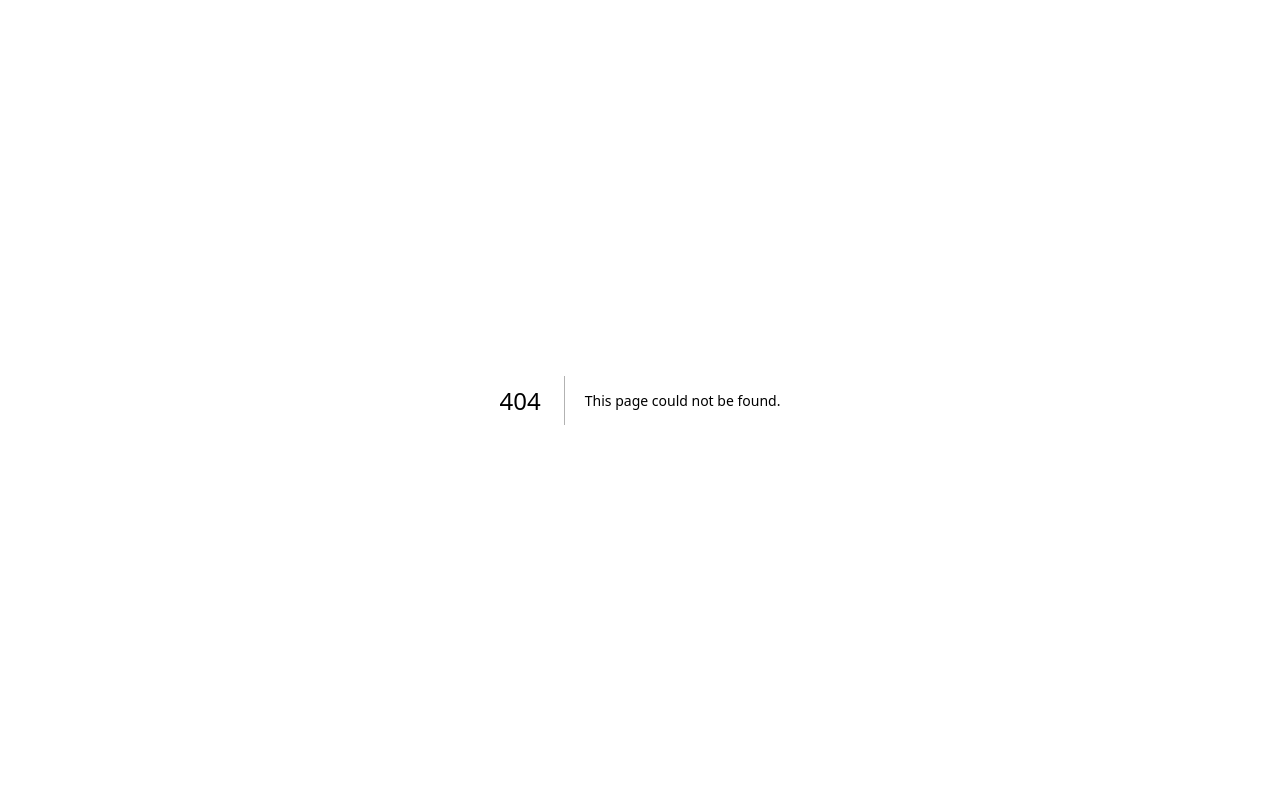
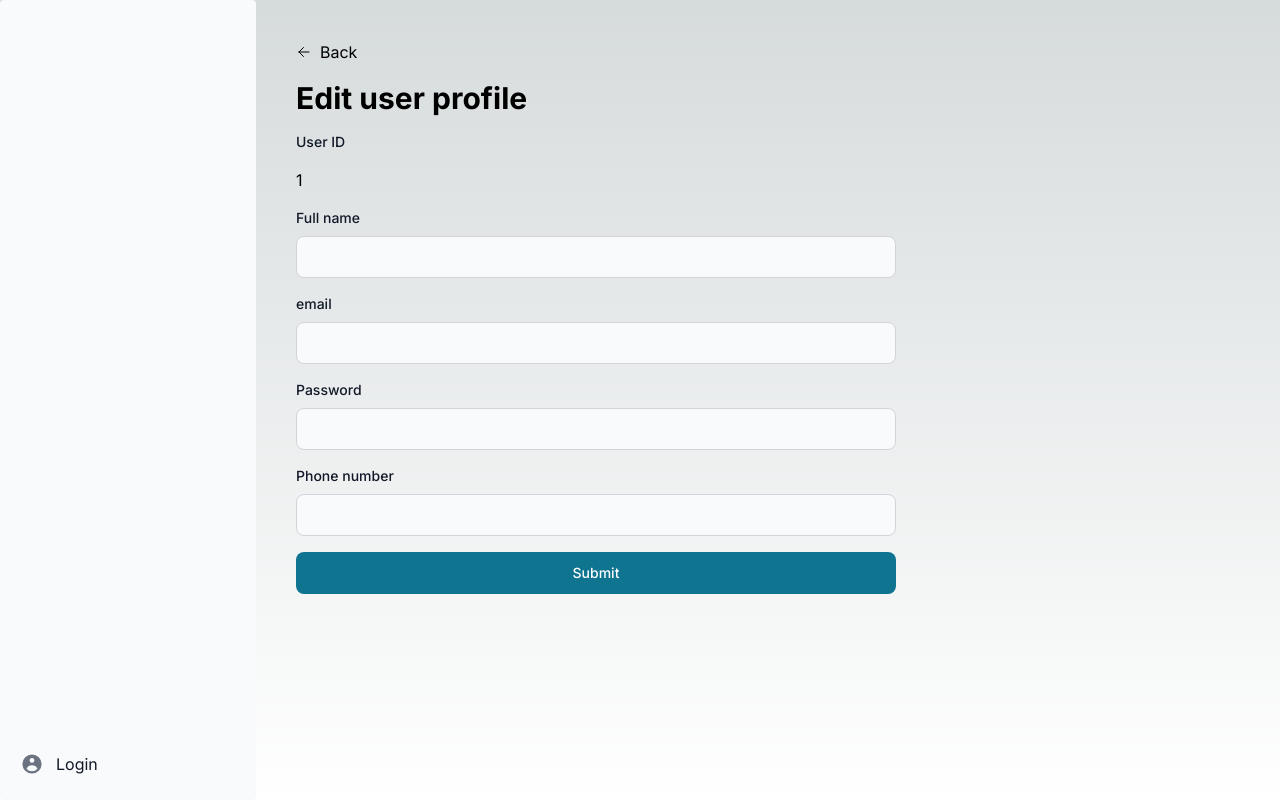
Before and after one commit to SWP391-FIGY/front-end-admin, a Next.js app: page /profile/edit/1 in a window 1280 px wide. Before the commit this address had no page. Built offline with nearby package versions, Linux system fonts and the light colour scheme; no server answers.

Commit message:
added profile edit page

```diff
--- /dev/null
+++ b/src/app/profile/edit/[id]/page.jsx
@@ -0,0 +1,199 @@
+"use client";
+import {
+  Button,
+  Label,
+  Select,
+  TextInput,
+  Datepicker,
+  Spinner,
+} from "flowbite-react";
+import { useFormik } from "formik";
+import * as Yup from "yup";
+import { usePathname, useRouter } from "next/navigation";
+import { useEffect, useState } from "react";
+import Link from "next/link";
+import { HiOutlineArrowSmallLeft } from "react-icons/hi2";
+import { message } from "antd";
+import { HiPlus } from "react-icons/hi";
+import moment from "moment/moment";
+import axios from "axios";
+import { API } from "@/constants";
+import { useParams } from "next/navigation";
+import useAxios from "@/hooks/useFetch";
+import { getUserInfo } from "@/helper";
+import { userRoleEnums } from "../../index/userInfo";
+
+const { default: PageLayout } = require("@/layout/pageLayout");
+
+const ProfileEditPage = () => {
+  const router = useRouter();
+  const [spinner, setSpinner] = useState(false);
+  const params = useParams();
+  const userId = parseInt(params.id, 10);
+
+  //Handle user role
+  const user = getUserInfo();
+  const disabledRole = !user || userRoleEnums[user.role] != "Admin";
+
+  //Fetch old user data
+  const {
+    response: userResponse,
+    loading: userLoading,
+    error: userError,
+  } = useAxios({
+    method: "get",
+    url: `${API}/user/?filter=ID%20eq%20${userId}`,
+  });
+
+  //Fetch old data to form
+  useEffect(() => {
+    if (userResponse) {
+      console.log(userResponse);
+      formik.setValues({
+        ...userResponse[0],
+      });
+    }
+  }, [userResponse]);
+
+  const phoneRegExp = /(84|0[3|5|7|8|9])+([0-9]{8})\b/g;
+  const emailRegExp =
+    /^[a-zA-Z0-9.!#$%&'*+/=?^_`{|}~-]+@[a-zA-Z0-9](?:[a-zA-Z0-9-]{0,61}[a-zA-Z0-9])?(?:\.[a-zA-Z0-9](?:[a-zA-Z0-9-]{0,61}[a-zA-Z0-9])?)*$/gim;
+  const formik = useFormik({
+    initialValues: {
+      Id: userId,
+      name: "",
+      email: "",
+      password: "",
+      phoneNumber: "",
+      firebaseID: "",
+      role: 1,
+      status: 1,
+    },
+    validationSchema: Yup.object({
+      name: Yup.string().required("Required"),
+      email: Yup.string()
+        .matches(emailRegExp, "Email is not valid")
+        .required("Required"),
+      password: Yup.string().required("Required"),
+      phoneNumber: Yup.string()
+        .matches(phoneRegExp, "Phone number is not valid")
+        .required("Required"),
+      role: Yup.number().required("Required"),
+      status: Yup.number().required("Required"),
+    }),
+    onSubmit: (values) => {
+      setSpinner(true);
+      const payloadData = {
+        data: values,
+      };
+      console.log("submit data", payloadData.data);
+      axios
+        .put(`${API}/user/${userId}`, payloadData.data)
+        .then((response) => {
+          setSpinner(false);
+          formik.resetForm();
+          message.success("Update user success");
+          router.back();
+        })
+        .catch((error) => {
+          message.error("An error occurred");
+          setSpinner(false);
+          console.log("An error occurred:", error.response);
+        });
+    },
+  });
+
+  return (
+    <PageLayout>
+      <div className="w-full p-10 flex flex-col gap-4 h-[100vh] overflow-y-scroll">
+        <div className="flex flex-col justify-between gap-4">
+        <Link href="#" onClick={() => router.back()} className="flex flex-row gap-2 cursor-pointer">
+            {<HiOutlineArrowSmallLeft className="self-center" />} Back
+        </Link>
+          <h2 className="text-3xl font-bold">Edit user profile</h2>
+        </div>
+        <form
+          onSubmit={formik.handleSubmit}
+          className="flex flex-col gap-4 w-[600px]"
+        >
+          <Label value="User ID" />
+          <div>{formik.values.Id}</div>
+          <div className="flex flex-col gap-2">
+            <Label htmlFor="name" value="Full name" />
+            <TextInput
+              id="name"
+              type="text"
+              onChange={formik.handleChange}
+              onBlur={formik.handleBlur}
+              value={formik.values.name}
+            />
+            {formik.touched.name && formik.errors.name ? (
+              <div className="text-xs text-red-600 dark:text-red-400">
+                {formik.errors.name}
+              </div>
+            ) : null}
+          </div>
+          <div className="flex flex-col gap-2">
+            <Label htmlFor="email" value="email" />
+            <TextInput
+              id="email"
+              type="text"
+              onChange={formik.handleChange}
+              onBlur={formik.handleBlur}
+              value={formik.values.email}
+            />
+            {formik.touched.email && formik.errors.email ? (
+              <div className="text-xs text-red-600 dark:text-red-400">
+                {formik.errors.email}
+              </div>
+            ) : null}
+          </div>
+          <div className="flex flex-col gap-2">
+            <Label htmlFor="Password" value="Password" />
+            <TextInput
+              id="password"
+              type="password"
+              onChange={formik.handleChange}
+              onBlur={formik.handleBlur}
+              value={formik.values.password}
+            />
+            {formik.touched.password && formik.errors.password ? (
+              <div className="text-xs text-red-600 dark:text-red-400">
+                {formik.errors.password}
+              </div>
+            ) : null}
+          </div>
+
+          <div className="flex flex-col gap-2">
+            <Label htmlFor="phoneNumber" value="Phone number" />
+            <TextInput
+              id="phoneNumber"
+              type="text"
+              onChange={formik.handleChange}
+              onBlur={formik.handleBlur}
+              value={formik.values.phoneNumber}
+            />
+            {formik.touched.phoneNumber && formik.errors.phoneNumber ? (
+              <div className="text-xs text-red-600 dark:text-red-400">
+                {formik.errors.phoneNumber}
+              </div>
+            ) : null}
+          </div>
+
+          <Button type="submit">
+            {spinner ? (
+              <div className="flex justify-center items-center gap-4">
+                <Spinner aria-label="Spinner button example" />
+                <p>Loading...</p>
+              </div>
+            ) : (
+              <>Submit</>
+            )}
+          </Button>
+        </form>
+      </div>
+    </PageLayout>
+  );
+};
+
+export default ProfileEditPage;
```
